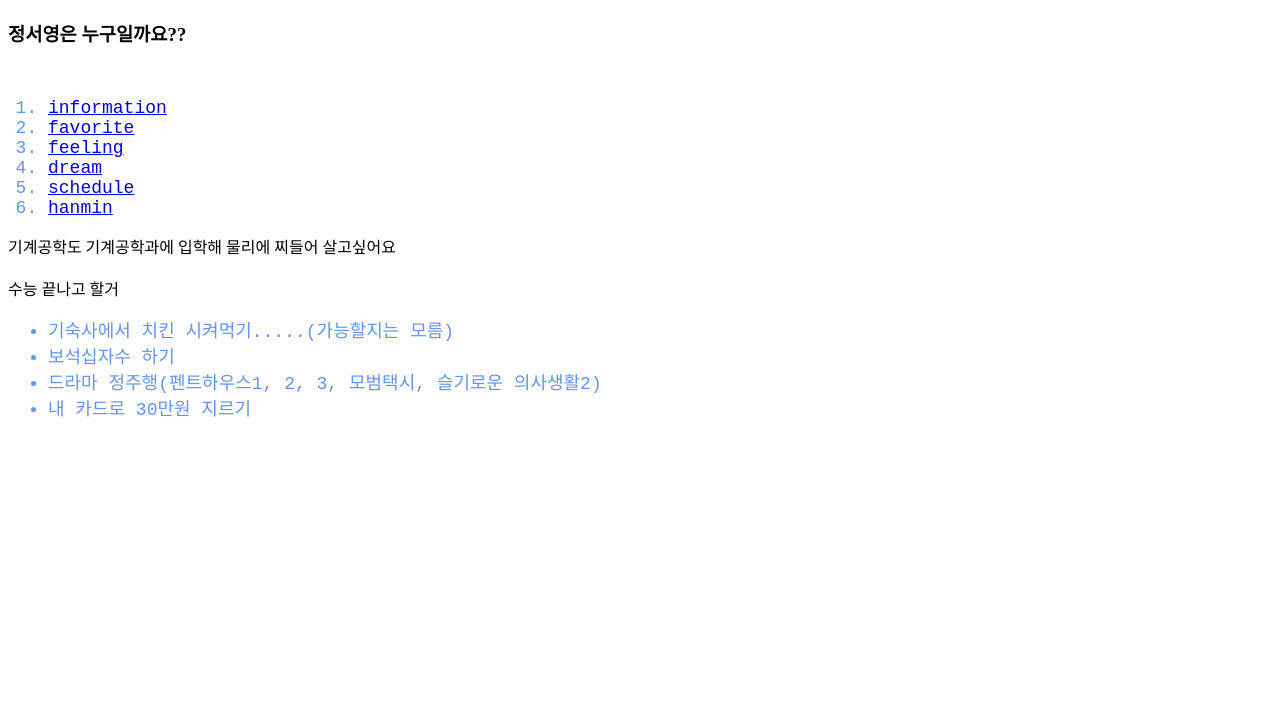
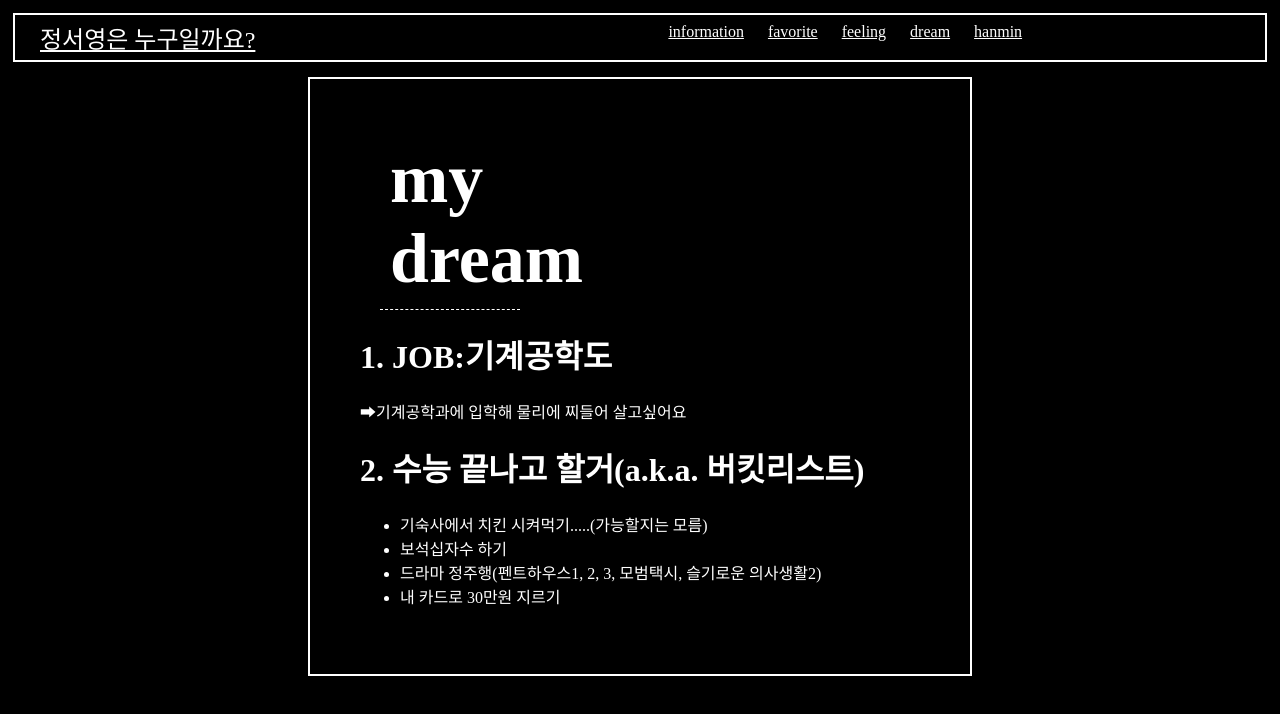
Before and after one commit to kiara0818/kiara0818.github.io, a plain HTML site: page dream.html in a window 1280 px wide. Drawn offline with Linux system fonts and the light colour scheme.

Commit message:
dream hgl레이아웃

```diff
--- a/dream.html
+++ b/dream.html
@@ -12,34 +12,77 @@
         <meta name="viewport" content="width=device-width, initial-scale=1.0">
         <title>정서영을 알아보아요</title>
         <style>
-            li{
-                color: cornflowerblue;
-                font-size: large;
-                font-family: 'Courier New', Courier, monospace;
+          *{
+            background-color: black;
+            color: white;
+        }
+        .container{
+            display: flex;
+            flex-direction: column;
+        }
+        nav{
+            display: flex;
+            flex-direction: row;
+            border: 2px solid white;
+            margin: 5px;
+            padding: 5px;
+        }
+        .title{
+            text-align: left;
+            margin-left: 20px;
+            margin-right: 400px;
+            font-size: x-large;
+        }
+        .navlink{
+            text-align: center;
+            padding: 3px;
+        }
+        .navlink a{
+            padding-left: 10px;
+            padding-right: 10px;
+        }
+        main{
+            border: 2px solid white;
+            margin-left: 300px;
+            margin-right: 300px;
+            margin-top: 10px;
+            padding: 50px;
+        }
+        main .title{
+            font-size: 70px;
+            border-bottom: 1px dashed white;
+            padding: 10px;
         }
         </style>
     </head>
     <body>
-        <h3>정서영은 누구일까요??</h3><br>
-    <ol>
-        <li><a href=information.html>information</a></li>
-        <li><a href=favorite.html>favorite</a></li>
-        <li><a href=feeling.html>feeling</a></li>
-        <li><a href =dream.html>dream</a></li>
-        <li><a href =schedule.html>schedule</a></li>
-        <li><a href="hanmin.html">hanmin</a></li>
-
-    </ol>
-
-    <h7>기계공학도</h7>
-    기계공학과에 입학해 물리에 찌들어 살고싶어요<br><br>
-    <h7>수능 끝나고 할거</h7>
+        <div class="container">
+            <nav>
+                <div class="title"><a href="index.html">정서영은 누구일까요?</a></div>
+                    <div class="navlink">
+                      <a href=information.html>information</a>
+                      <a href=favorite.html>favorite</a>
+                      <a href=feeling.html>feeling</a>
+                      <a href =dream.html>dream</a>
+                      <a href="hanmin.html">hanmin</a>
+                    </div>
+            </nav>
+            <main>
+                <div class="title"><strong>my dream</strong></div>
+                <div class="mainone">
+                    <h1>1. JOB:기계공학도</h1>
+                    ➡기계공학과에 입학해 물리에 찌들어 살고싶어요
+                </div>
+                <div class="maintwo">
+                    <h1>2. 수능 끝나고 할거(a.k.a. 버킷리스트)</h1>
                     <ul>
                         <li>기숙사에서 치킨 시켜먹기.....(가능할지는 모름)</li>
                         <li>보석십자수 하기</li>
                         <li>드라마 정주행(펜트하우스1, 2, 3, 모범택시, 슬기로운 의사생활2)</li>
                         <li>내 카드로 30만원 지르기</li>
-        </ul><br><br>
-
+                    </ul>
+                 </div>
+            </main>
+    </div>
     </body>
 </html>
```
Also changed, not shown: index.html (+1 -1 lines). Lines whose indentation alone changed are shown as unchanged.
